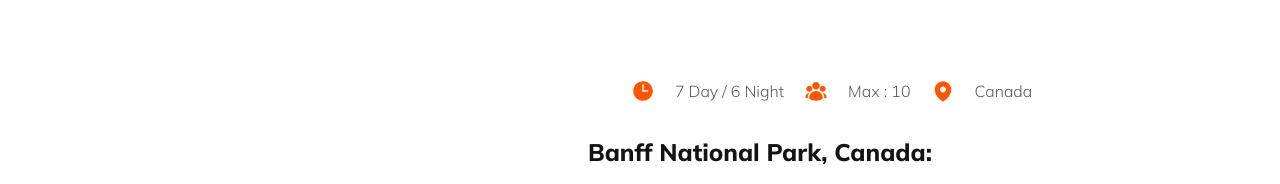
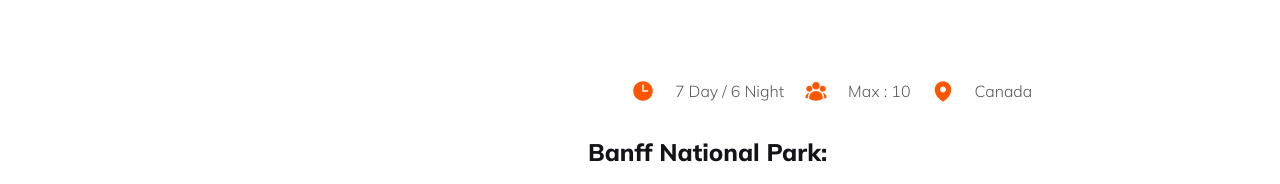
Before and after one commit to Golap12/Assignment-02, a plain HTML site: page index.html in a window 1280 px wide. Shown: the part 4820-5004 px from the top of the page. Drawn offline with Linux system fonts and the light colour scheme.

Commit message:
Problem Solved

```diff
--- a/index.html
+++ b/index.html
@@ -1069,7 +1069,7 @@
 
 
           <div class="price-dis">
-            <h2 class="pl-name">Banff National Park, Canada:</h2>
+            <h2 class="pl-name">Banff National Park:</h2>
             <p class="tp">
               "Experience nature's grandeur in Banff. Majestic mountains, turquoise lakes, and abundant wildlife create
               an outdoor enthusiast's paradise in the heart of the Rockies."
```
